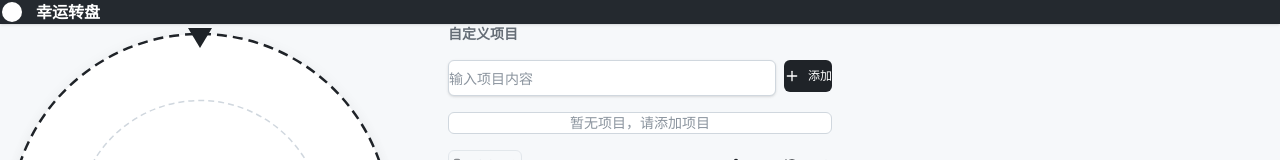
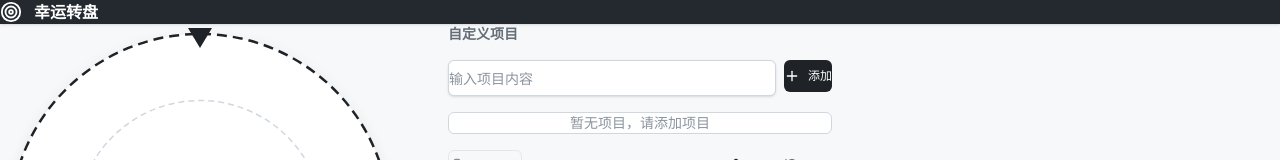
Before and after one commit to Allertant/my-item-selecter, a React (Vite) app: page / in a window 1280 px wide. Shown: the top 160 px of the page. Built offline with nearby package versions, Linux system fonts and the light colour scheme; the HTML template or start-up script is replaced by a standard one.

Commit message:
fix: 替换 header 中含义不明的白色圆圈为 Target 图标

```diff
--- a/src/components/Header.tsx
+++ b/src/components/Header.tsx
@@ -1,13 +1,9 @@
+import { Target } from 'lucide-react';
+
 export default function Header() {
   return (
     <header className="sticky top-0 z-40 bg-header text-white px-6 py-3 flex items-center gap-3 shadow-sm">
-      <svg xmlns="http://www.w3.org/2000/svg" width="24" height="24" viewBox="0 0 24 24" fill="white" stroke="white" strokeWidth="0" strokeLinecap="round" strokeLinejoin="round">
-        <circle cx="12" cy="12" r="10" />
-        <path d="M12 2 L14 10 L12 12 L10 10 Z" />
-        <path d="M12 12 L14 14 L12 22 L10 14 Z" />
-        <path d="M2 12 L10 10 L12 12 L10 14 Z" />
-        <path d="M22 12 L14 10 L12 12 L14 14 Z" />
-      </svg>
+      <Target size={22} />
       <h1 className="text-base font-semibold">幸运转盘</h1>
     </header>
   );
```
